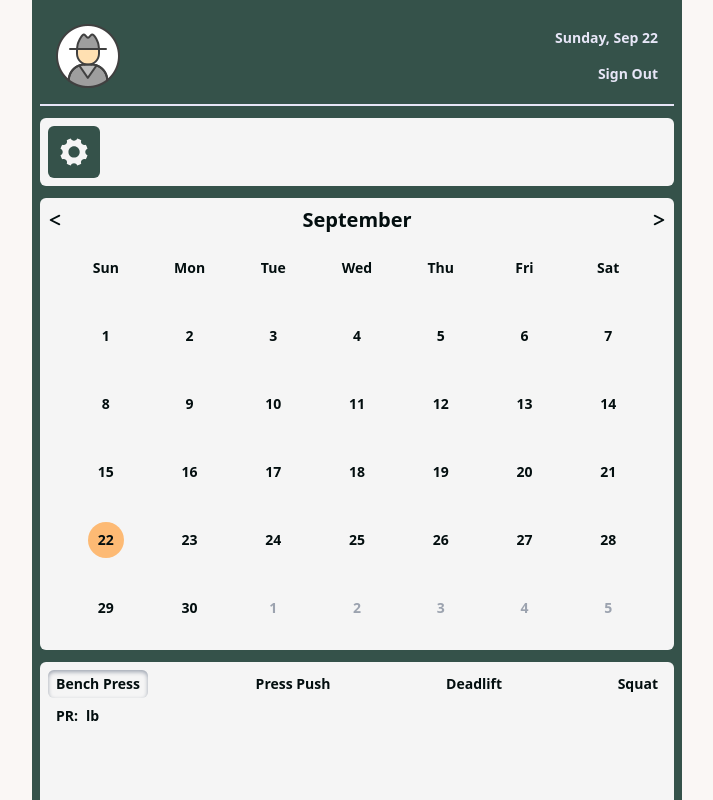
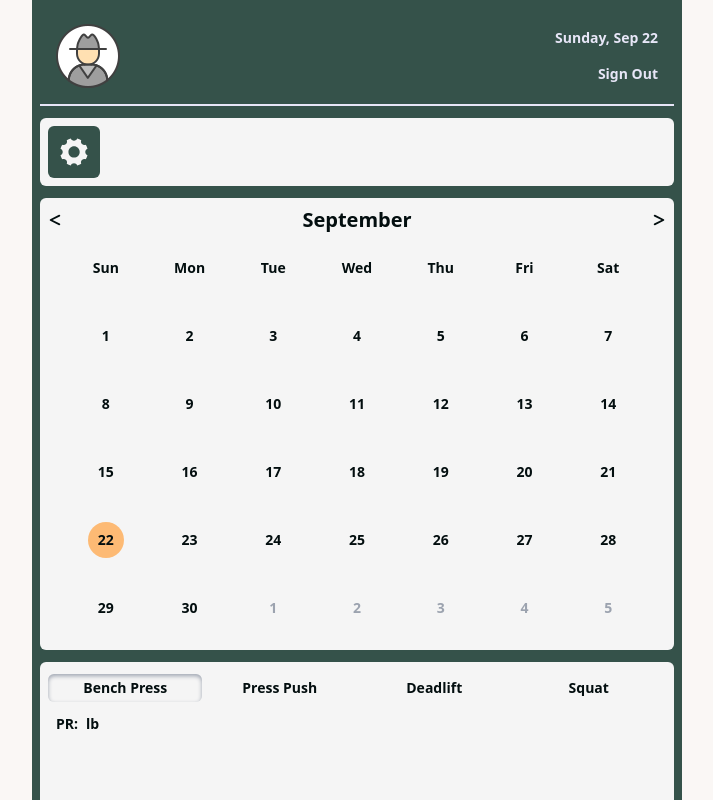
Before and after one commit to w1216linw/Weight-Training-Recorder, a Next.js app: page /home in a window 1280 px wide. Shown: the top 800 px of the page, without its empty margins (283-996 px from the left). Built offline with nearby package versions, Linux system fonts and the light colour scheme; no server answers; the database is empty; sample sign-in values are in the browser's storage.

Commit message:
:construction:

```diff
--- a/src/app/home/chartLoading.tsx
+++ b/src/app/home/chartLoading.tsx
@@ -1,5 +1,5 @@
 const LoadingChart = () => {
-  return <div className="skeleton aspect-square w-full opacity-50"></div>;
+  return <div className="skeleton aspect-square w-full opacity-50 p-2"></div>;
 };
 
 export default LoadingChart;
--- a/src/app/home/compoundTraining.tsx
+++ b/src/app/home/compoundTraining.tsx
@@ -1,24 +1,18 @@
 import { db } from "@/lib/firebase";
-import { classes, objToArray } from "@/lib/utils";
+import { objToArray } from "@/lib/utils";
 import { User as FirebaseUser } from "firebase/auth";
 import { doc, getDoc } from "firebase/firestore";
 import { AnimatePresence, motion } from "motion/react";
 import { useEffect, useState } from "react";
 import Chart from "./chart";
 import LoadingChart from "./chartLoading";
+import CompoundTrainingTabs from "./compoundTrainingTabs";
 
 export type CompoundMovement =
   | "bench press"
   | "squat"
   | "deadlift"
   | "press push";
-
-const compoundMovement: CompoundMovement[] = [
-  "bench press",
-  "press push",
-  "deadlift",
-  "squat",
-];
 
 type Weight = {
   weight: string;
@@ -70,28 +64,11 @@ const CompoundTraining = ({ user }: { user: FirebaseUser }) => {
 
   useEffect(() => {
     if (!(active in process)) fetchProcess();
-  }, [active]);
-
-  console.log(active);
+  }, [active, fetchProcess]);
 
   return (
     <div className="mb-2 p-2 bg-neutral-100 rounded-md w-full">
-      <div className="flex justify-between">
-        {compoundMovement.map((elem, index) => (
-          <button
-            key={index}
-            className={classes(
-              active === elem ? "shadow-inner shadow-gray-400" : "",
-              "py-1 px-2 rounded-md capitalize hover:outline-1"
-            )}
-            onClick={() => {
-              setActive(elem);
-            }}
-          >
-            {elem}
-          </button>
-        ))}
-      </div>
+      <CompoundTrainingTabs setActive={setActive} active={active} />
       {loading ? (
         <LoadingChart />
       ) : (
--- /dev/null
+++ b/src/app/home/compoundTrainingTabs.tsx
@@ -0,0 +1,67 @@
+import { debounce } from "lodash";
+import { motion } from "motion/react";
+import { Dispatch, SetStateAction, useEffect, useRef, useState } from "react";
+import { CompoundMovement } from "./compoundTraining";
+const compoundMovement: CompoundMovement[] = [
+  "bench press",
+  "press push",
+  "deadlift",
+  "squat",
+] as const;
+const CompoundTrainingTabs = ({
+  active,
+  setActive,
+}: {
+  setActive: Dispatch<SetStateAction<CompoundMovement>>;
+  active: CompoundMovement;
+}) => {
+  const tabsRef = useRef<HTMLDivElement>(null);
+
+  const [width, setWidth] = useState(0);
+  const [position, setPosition] = useState(0);
+
+  const updateWidth = () => {
+    if (tabsRef.current) {
+      const w = Math.floor(
+        tabsRef.current.offsetWidth / compoundMovement.length
+      );
+      setWidth(w);
+    }
+  };
+
+  useEffect(() => {
+    updateWidth();
+    const debounceUpdateWidth = debounce(updateWidth, 200);
+    window.addEventListener("resize", debounceUpdateWidth);
+    return () => window.removeEventListener("resize", debounceUpdateWidth);
+  }, []);
+  return (
+    <div className={`flex relative my-1`} ref={tabsRef}>
+      {compoundMovement.map((elem, index) => (
+        <button
+          key={elem}
+          className="w-full py-1 px-2 rounded-md capitalize hover:outline-1"
+          onClick={() => {
+            setActive(elem);
+            setPosition(Math.floor(width * index));
+          }}
+        >
+          {elem}
+        </button>
+      ))}
+      <motion.div
+        className="
+            shadow-inner shadow-gray-400 rounded-md absolute left-0 top-0 h-full"
+        style={{
+          width: width,
+        }}
+        animate={{
+          x: position,
+        }}
+        transition={{ duration: 0.3 }}
+      />
+    </div>
+  );
+};
+
+export default CompoundTrainingTabs;
```
